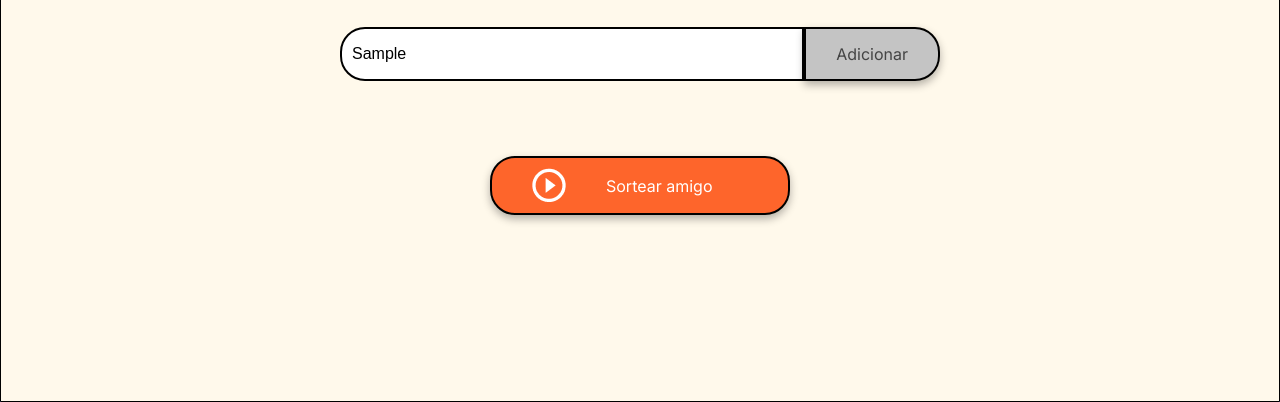
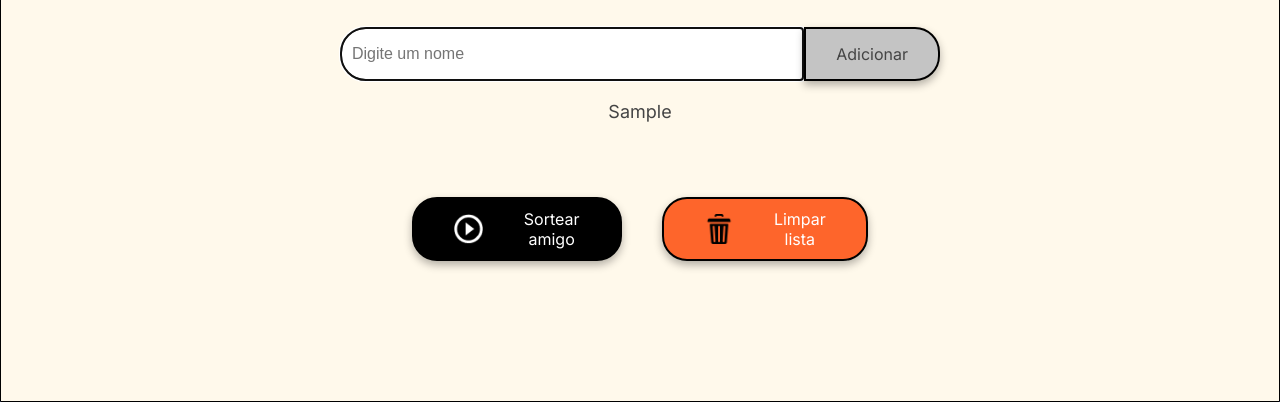
Before and after one commit to wilsonborba/amg_secreto_alura, a plain HTML site: page index.html in a window 1280 px wide. Both pictures are taken after typing "Sample" into the empty fields and a click on the button "Adicionar". Shown: the part 398-800 px from the top of the page. Drawn offline with Linux system fonts and the light colour scheme.

Commit message:
chore: made the web app functional

```diff
--- a/app.js
+++ b/app.js
@@ -1 +1,69 @@
-//O principal objetivo deste desafio é fortalecer suas habilidades em lógica de programação. Aqui você deverá desenvolver a lógica para resolver o problema.
+
+let amigos = [];
+
+
+function limparLista() {
+
+
+    while (amigos.length != 0) {
+        amigos.pop();
+    }
+
+    const listaAmigos = document.getElementById("listaAmigos");
+    listaAmigos.innerHTML = "";
+
+    const resultado = document.getElementById("resultado");
+    resultado.innerHTML = "";
+
+
+
+
+
+
+
+}
+
+function adicionarAmigo() {
+    const inputField = document.getElementById("amigo");
+    const listaAmigos = document.getElementById("listaAmigos");
+    const nome = inputField.value.trim();
+
+    if (nome === "") {
+        alert("Por favor, insira um nome válido.");
+        return;
+    }
+
+
+    amigos.push(nome);
+
+    // Update the visual list of names
+    const li = document.createElement("li");
+    li.textContent = nome;
+    listaAmigos.appendChild(li);
+
+    // Clear the input field
+    inputField.value = "";
+    inputField.focus();
+}
+
+// Function to draw a random name from the list
+function sortearAmigo() {
+    const resultado = document.getElementById("resultado");
+
+    // Clear previous result
+    resultado.innerHTML = "";
+
+    if (amigos.length === 0) {
+        alert("A lista de amigos está vazia! Adicione pelo menos um nome antes de sortear.");
+        return;
+    }
+
+    // Draw a random name
+    const indiceAleatorio = Math.floor(Math.random() * amigos.length);
+    const amigoSorteado = amigos[indiceAleatorio];
+
+    // Display the result
+    const li = document.createElement("li");
+    li.textContent = `O amigo sorteado é: ${amigoSorteado}! 🎉`;
+    resultado.appendChild(li);
+}
--- a/index.html
+++ b/index.html
@@ -17,7 +17,10 @@
             <img src="assets/amigo-secreto.png" alt="Imagem representativa de amigo secreto">
         </header>
 
+
+
         <section class="input-section">
+
             <h2 class="section-title">Digite o nome dos seus amigos</h2>
             <div class="input-wrapper">
                 <input type="text" id="amigo" class="input-name" placeholder="Digite um nome">
@@ -28,9 +31,13 @@
             <ul id="resultado" class="result-list" aria-live="polite"></ul>
 
             <div class="button-container">
-                <button class="button-draw" onclick="sortearAmigo()" aria-label="Sortear amigo secreto">
+                <button class="button-draw" onclick="sortearAmigo()"  id="play" aria-label="Sortear amigo secreto">
                     <img src="assets/play_circle_outline.png" alt="Ícone para sortear">
                     Sortear amigo
+                </button>
+                <button class="button-draw" onclick="limparLista()" id="trash" aria-label="Limpar lista amigo secreto">
+                    <img src="assets/trash_garbage.png" alt="Ícone para deletar">
+                    Limpar lista
                 </button>
             </div>
         </section>
--- a/style.css
+++ b/style.css
@@ -88,8 +88,9 @@ body {
 }
 
 .button-container {
-    width: 300px;
+    width: 400px;
     justify-content: center;
+    display: flex;
 }
 
 /* Estilos de entrada de texto */
@@ -148,13 +149,19 @@ ul {
     align-items: center;
     width: 100%;
     padding: 10px 40px;
+    margin: 20px;
     color: var(--color-white);
     background-color: var(--color-button);
     font-size: 16px;
 }
+.button-draw#play {
+    background-color: #000;
+}
 
 .button-draw img {
     margin-right: 40px;
+    width: 30px;
+    height: 30px;
 }
 
 .button-draw:hover {
```
Also changed, not shown: assets/trash_garbage.png (added), 2 other files.
